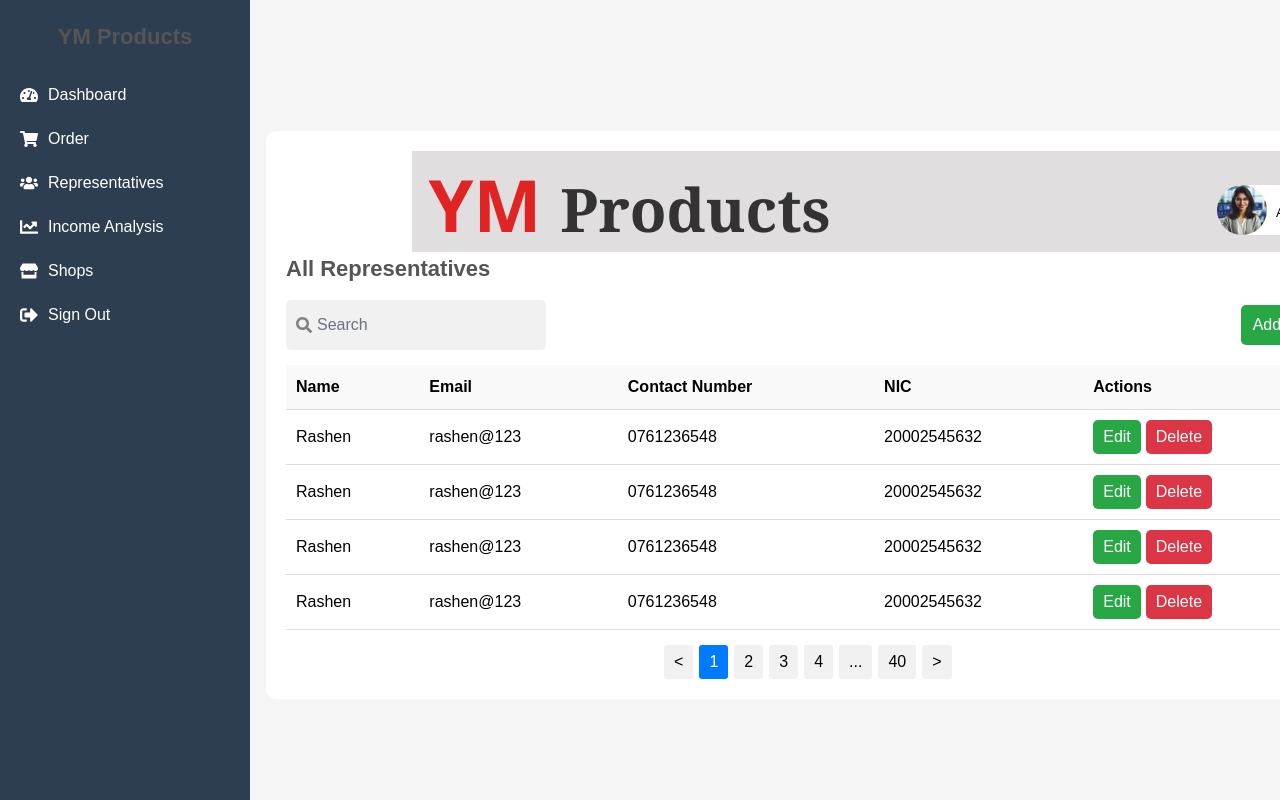
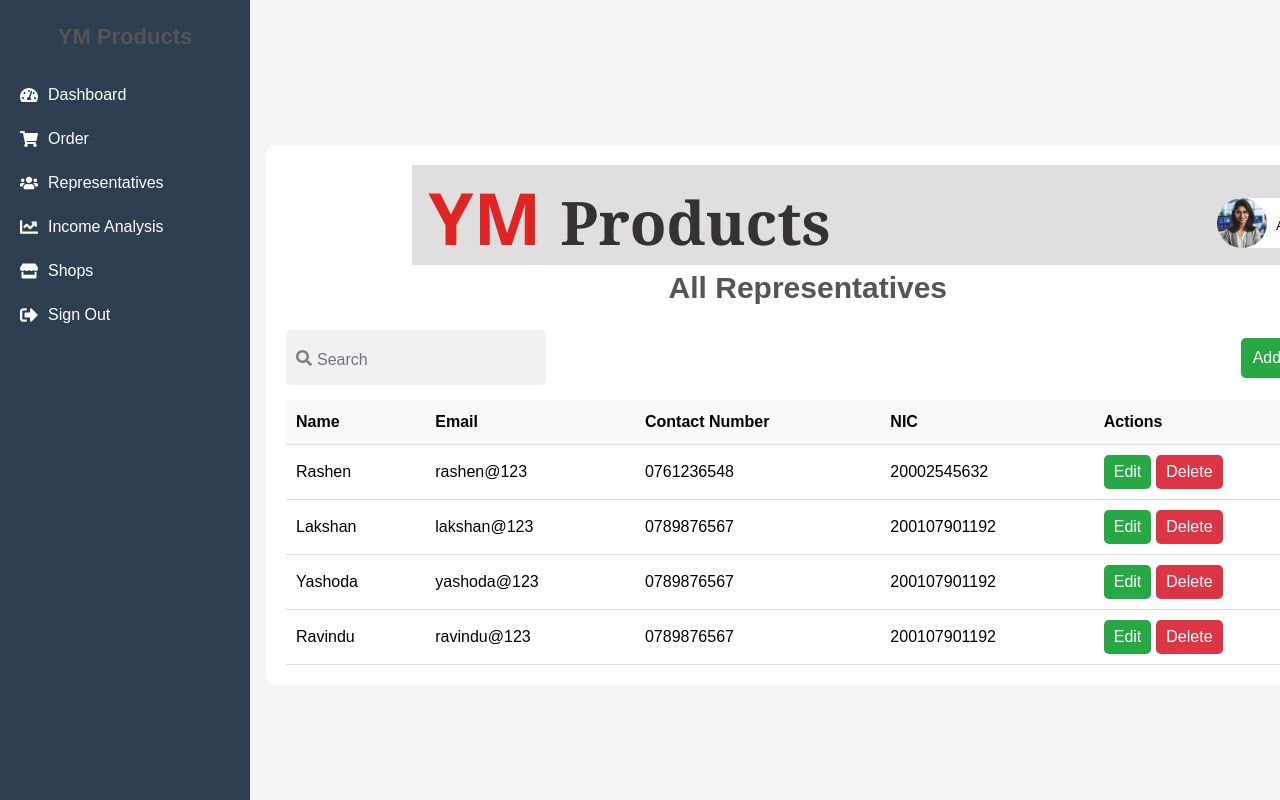
Before and after one commit to chinthaka-lakshan/YMProducts, a React (Vite) app in the folder YM_Project/: page /replist in a window 1280 px wide. Shown: the top 800 px of the page. Built offline with nearby package versions, Linux system fonts and the light colour scheme.

Commit message:
create the Edit Rep page

```diff
--- a/YM_Project/src/App.jsx
+++ b/YM_Project/src/App.jsx
@@ -12,6 +12,8 @@ import RepRegistration from "./pages/RepRegistration/RepRegistration";
 import RepLogin from "./pages/RepLogin/RepLogin";
 import Rep_List from "./pages/Rep_List/Rep_List";
 
+
+
 function App() {
     return (
         <Router>
@@ -25,6 +27,7 @@ function App() {
                     <Route path="/repRegistration" element={<RepRegistration/>} />
                     <Route path="/repLogin" element={<RepLogin/>} />
                     <Route path="/replist" element={<Rep_List/>} />
+
                 </Routes>
             </div>
         </Router>
--- /dev/null
+++ b/YM_Project/src/pages/EditRep/EditRep.css
@@ -0,0 +1,104 @@
+/* Overlay Styling */
+.edit-rep-overlay {
+    position: fixed;
+    top: 0;
+    left: 0;
+    width: 100%;
+    height: 100%;
+    background: rgba(0, 0, 0, 0.5);
+    display: flex;
+    justify-content: center;
+    align-items: center;
+
+}
+
+
+
+/* Popup Box Styling */
+.edit-rep-box {
+    background: white;
+    padding: 30px;
+    border-radius: 10px;
+    width: 40%; /*  Adjusts width */
+    height: 80vh; /*  Adjusts height */
+    box-shadow: 0 4px 10px rgba(0, 0, 0, 0.3);
+
+    display: flex;
+    flex-direction: column;
+    justify-content: center; /*  Centers form vertically */
+    align-items: center; /*  Centers form horizontally */
+    margin-left: 140px;
+}
+
+/* Form Styling */
+form {
+    width: 80%; /*  Ensures form width is balanced */
+    display: flex;
+    flex-direction: column;
+    justify-content: center; /*  Centers content inside form */
+    align-items: center; /*  Ensures all items are centered */
+}
+
+/* Label Styling */
+label {
+    font-weight: bold;
+    margin-top: 10px;
+    width: 100%;
+    /* text-align: left;  Centers label text */
+    margin-left: 110px;
+}
+
+/* Input Field Styling */
+input {
+    width: 80%; /* Adjusts input width to form width */
+    padding: 12px; /*  Increased input height */
+    margin-top: 5px;
+    border: 1px solid #ccc;
+    border-radius: 5px;
+    font-size: 16px;
+    text-align: left; /*  Centers text inside input fields */
+}
+
+/* Buttons Container */
+.edit-buttons {
+    display: flex;
+    justify-content: center;
+    gap: 20px;
+    margin-top: 20px;
+}
+
+/* Button Styling */
+.cancel-btn, .save-btn {
+    width: 130px; /*  Adjusted button width */
+    padding: 12px;
+    font-size: 16px;
+    border-radius: 5px;
+    cursor: pointer;
+}
+
+.cancel-btn {
+    background-color: #ff9800;
+    color: white;
+    border: none;
+}
+
+.save-btn {
+    background-color: #28a745;
+    color: white;
+    border: none;
+}
+
+/* Hover Effects */
+.cancel-btn:hover {
+    background-color: #e68900;
+}
+
+.save-btn:hover {
+    background-color: #218838;
+}
+h2 {
+    font-size: 30px; /*  Change this value for desired size */
+    font-weight: bold;
+    margin-bottom: 20px;
+    text-align: center;
+}
--- /dev/null
+++ b/YM_Project/src/pages/EditRep/EditRep.jsx
@@ -0,0 +1,59 @@
+import React, { useState, useEffect } from "react";
+import "./EditRep.css";
+
+const EditRep = ({ selectedRep, onClose, onSave }) => {
+  const [formData, setFormData] = useState({
+    name: "",
+    email: "",
+    nic: "",
+    contact: "",
+    password: "",
+  });
+
+  useEffect(() => {
+    if (selectedRep) {
+      setFormData({
+        name: selectedRep.name,
+        email: selectedRep.email,
+        nic: selectedRep.nic,
+        contact: selectedRep.contact,
+        password: "",
+      });
+    }
+  }, [selectedRep]);
+
+  const handleChange = (e) => {
+    setFormData({ ...formData, [e.target.name]: e.target.value });
+  };
+
+  return (
+    <div className="edit-rep-overlay">
+      <div className="edit-rep-box">
+        <h2>Edit Representative</h2>
+        <form>
+          <label>Name</label>
+          <input type="text" name="name" value={formData.name} disabled />
+
+          <label>NIC</label>
+          <input type="text" name="nic" value={formData.nic} disabled />
+
+          <label>Email</label>
+          <input type="email" name="email" value={formData.email} onChange={handleChange} />
+
+          <label>Contact Number</label>
+          <input type="text" name="contact" value={formData.contact} onChange={handleChange} />
+
+          <label>Password</label>
+          <input type="password" name="password" value={formData.password} onChange={handleChange} />
+
+          <div className="edit-buttons">
+            <button type="button" className="cancel-btn" onClick={onClose}>Cancel</button>
+            <button type="button" className="save-btn" onClick={() => onSave(formData)}>Save</button>
+          </div>
+        </form>
+      </div>
+    </div>
+  );
+};
+
+export default EditRep;
--- a/YM_Project/src/pages/Rep_List/Rep_List.jsx
+++ b/YM_Project/src/pages/Rep_List/Rep_List.jsx
@@ -1,41 +1,38 @@
-import React from "react";
+import React, { useState } from "react";
 import "./Rep_List.css";
 import { FaSearch } from "react-icons/fa";
 import Sidebar from "../../components/SideBar/SideBar";
 import TopBar from "../../components/TopBar/TopBar";
+import EditRep from "../EditRep/EditRep";
 
-const representatives = [
-  {
-    name: "Rashen",
-    email: "rashen@123",
-    contact: "0761236548",
-    nic: "20002545632",
-  },
-  {
-    name: "Rashen",
-    email: "rashen@123",
-    contact: "0761236548",
-    nic: "20002545632",
-  },
-  {
-    name: "Rashen",
-    email: "rashen@123",
-    contact: "0761236548",
-    nic: "20002545632",
-  },
-  {
-    name: "Rashen",
-    email: "rashen@123",
-    contact: "0761236548",
-    nic: "20002545632",
-  },
+const initialRepresentatives = [
+  { name: "Rashen", email: "rashen@123", contact: "0761236548", nic: "20002545632" },
+  { name: "Lakshan", email: "lakshan@123", contact: "0789876567", nic: "200107901192" },
+  { name: "Yashoda", email: "yashoda@123", contact: "0789876567", nic: "200107901192" },
+  { name: "Ravindu", email: "ravindu@123", contact: "0789876567", nic: "200107901192" },
 ];
 
 const Rep_List = () => {
+  const [representatives, setRepresentatives] = useState(initialRepresentatives);
+  const [selectedRep, setSelectedRep] = useState(null);
+  const [showEditModal, setShowEditModal] = useState(false);
+
+  const handleEdit = (rep) => {
+    setSelectedRep(rep);
+    setShowEditModal(true);
+  };
+
+  const handleSave = (updatedRep) => {
+    setRepresentatives((prev) =>
+      prev.map((rep) => (rep.nic === updatedRep.nic ? updatedRep : rep))
+    );
+    setShowEditModal(false);
+  };
+
   return (
     <div className="rep-container">
-        <Sidebar/>
-        <TopBar/>
+      <Sidebar />
+      <TopBar />
       <h2>All Representatives</h2>
       <div className="rep-header">
         <div className="search-box">
@@ -62,23 +59,21 @@ const Rep_List = () => {
               <td>{rep.contact}</td>
               <td>{rep.nic}</td>
               <td>
-                <button className="edit-btn">Edit</button>
+                <button className="edit-btn" onClick={() => handleEdit(rep)}>Edit</button>
                 <button className="delete-btn">Delete</button>
               </td>
             </tr>
           ))}
         </tbody>
       </table>
-      <div className="pagination">
-        <button>{"<"}</button>
-        <button className="active">1</button>
-        <button>2</button>
-        <button>3</button>
-        <button>4</button>
-        <button>...</button>
-        <button>40</button>
-        <button>{">"}</button>
-      </div>
+
+      {showEditModal && selectedRep && (
+        <EditRep
+          selectedRep={selectedRep}
+          onClose={() => setShowEditModal(false)}
+          onSave={handleSave}
+        />
+      )}
     </div>
   );
 };
```
